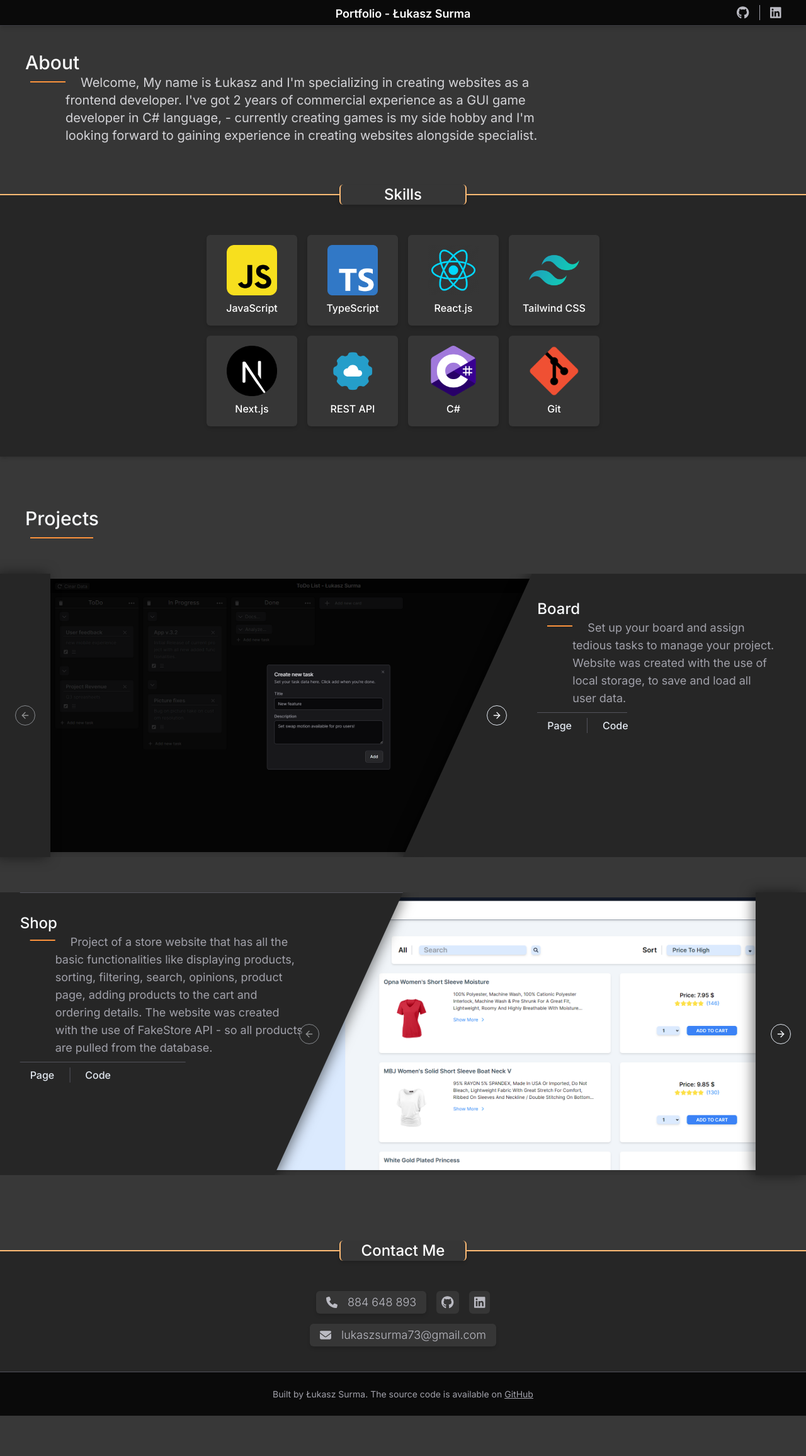
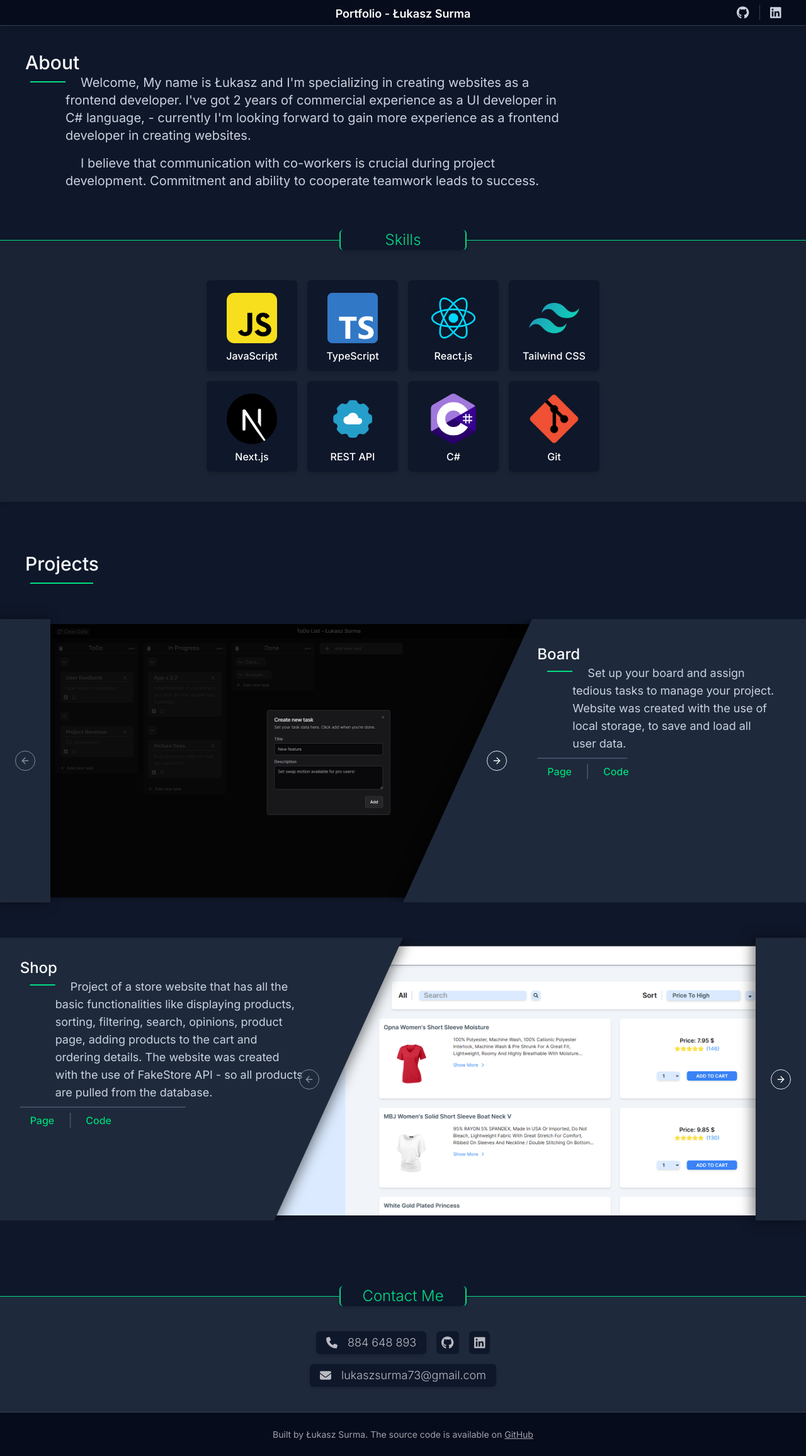
Before and after one commit to S-Lukasz/portfolio-page, a Next.js app: page / in a window 1280 px wide. Shown: the whole page at 63% size. Before the commit the page ends 2248 px from the top, so only its background shows below. Built offline with nearby package versions, Linux system fonts and the light colour scheme.

Commit message:
layout changes

```diff
--- a/app/globals.css
+++ b/app/globals.css
@@ -3,7 +3,7 @@
 @tailwind utilities;
 
 body {
-    background-color: #383838;
+    background-color: #0f172a;
 
 }
 
@@ -14,3 +14,13 @@ body {
 .drop-shadow-clipped {
     filter: drop-shadow(-5px 0 10px rgba(0, 0, 0, 0.5));
 }
+
+.text-shadow
+{
+    text-shadow: black 0px 0 0px;
+}
+
+.text-shadow:hover
+{
+    text-shadow: black 1px 0 10px;
+}
--- a/app/page.tsx
+++ b/app/page.tsx
@@ -11,30 +11,34 @@ import { PROJECTS, SKILLS } from "./consts";
 export default function Home() {
   return (
     <div className="w-full h-full  flex items-center text-center text-sm font-bold sm:text-2xl flex-col">
-      <div className="w-full bg-[#363636] text-left pt-10 px-10 flex  flex-col pb-20">
+      <div className="w-full bg-[#0f172a] text-left pt-10 px-6 sm:px-10 flex flex-col pb-20">
         <p className=" text-zinc-50 font-medium text-xl sm:text-3xl">About</p>
         <div className="flex items-start">
-          <div className="border-b-2 w-14 ml-2 mt-3 shadow-md border-orange-400"></div>
-          <div className="flex flex-col font-normal text-base sm:text-xl w-3/4 sm:w-2/3 text-zinc-300 gap-4">
+          <div className="border-b-2 w-14 ml-2 mt-3 shadow-md border-[#00dd82]"></div>
+          <div className="flex flex-col font-normal text-light sm:text-xl w-full sm:w-2/3 text-[#cad2df] gap-4">
             <span className="indent-6">
               Welcome, My name is Łukasz and I&apos;m specializing in creating
               websites as a frontend developer. I&apos;ve got 2 years of
-              commercial experience as a GUI game developer in C# language, -
-              currently creating games is my side hobby and I&apos;m looking
-              forward to gaining experience in creating websites alongside
-              specialist.
+              commercial experience as a UI developer in C# language, -
+              currently I&apos;m looking forward to gain more experience as a
+              frontend developer in creating websites.
+            </span>
+            <span className="indent-6">
+              I believe that communication with co-workers is crucial during
+              project development. Commitment and ability to cooperate teamwork
+              leads to success.
             </span>
           </div>
         </div>
       </div>
 
-      <div className="w-full gap-4 bg-neutral-800 pb-8 text-left flex text-white flex-col shadow-md items-center ">
+      <div className="w-full gap-4 bg-[#1a2333] pb-8 text-left flex text-white flex-col shadow-md items-center ">
         <div className="flex w-full items-center m-auto -mt-4">
-          <div className="border-b-2 w-full border-orange-300 shadow-md"></div>
-          <p className="text-center w-96 font-medium text-xl sm:text-2xl bg-[#363636] px-4 sm:px-8 rounded-md border-x-2 border-orange-300 z-0 shadow-md ">
+          <div className="border-b w-full border-[#00dd82] shadow-md"></div>
+          <p className="text-center w-96 text-[#00dd82] font-light text-xl sm:text-2xl bg-[#0f172a] px-4 sm:px-8 rounded-md border-x-2 border-[#00dd82] z-0 shadow-md ">
             Skills
           </p>
-          <div className="border-b-2 w-full border-orange-300 shadow-md"></div>
+          <div className="border-b w-full border-[#00dd82] shadow-md"></div>
         </div>
 
         <div className="grid grid-cols-4 gap-4 mt-2 sm:pb-4 sm:mt-8">
@@ -43,11 +47,13 @@ export default function Home() {
               <a
                 href={result.path}
                 target="_blank"
-                className="sm:w-36 sm:h-36 w-14 h-14 flex flex-col shadow-md font-light text-center duration-300 ease-out transition-all  hover:text-orange-400 items-center hover:bg-[#4d4b4b] text-lg bg-[#363636] rounded-md"
+                className="sm:w-36 sm:h-36 w-14 h-14 flex flex-col shadow-md hover:shadow-xl
+                font-light text-center duration-300 ease-out transition-all hover:text-[#00dd82] items-center
+                 hover:bg-[#070c1d] text-lg bg-[#0f172a] rounded-md"
                 key={"skillKey" + i}
               >
                 <img
-                  className="sm:w-20 sm:h-20 w-8 h-8 mt-3 sm:mt-4 "
+                  className="sm:w-20 sm:h-20 w-8 h-8 mt-3 sm:mt-5 hover:scale-105 duration-300 ease-out transition-all"
                   src={result.icon}
                   alt={result.name}
                 />
@@ -60,11 +66,11 @@ export default function Home() {
         </div>
       </div>
 
-      <div className="flex flex-col sm:gap-14 pb-20 sm:mt-10 bg-[#383838]">
+      <div className="flex flex-col sm:gap-14 pb-20 sm:mt-10 ">
         <div className="flex h-full sm:text-left text-slate-50 text-2xl flex-col mt-10 sm:px-10">
           <p className="font-medium text-xl sm:text-3xl">Projects</p>
           <div className="flex sm:justify-start justify-center sm:items-start gap-4">
-            <div className="sm:border-b-2 border-b w-full sm:w-1/12 sm:ml-2 mt-3 border-orange-300 sm:border-orange-400"></div>
+            <div className="sm:border-b-2 border-b w-full sm:w-1/12 sm:ml-2 mt-3 border-[#00dd82] sm:border-[#00dd82]"></div>
           </div>
         </div>
         {PROJECTS.map((result, i) => (
@@ -85,16 +91,16 @@ export default function Home() {
         ))}
       </div>
 
-      <div className="w-full gap-4 bg-neutral-800 pb-10 text-left flex text-white flex-col shadow-md items-center sm:mt-10 relative">
+      <div className="w-full gap-4 bg-[#1e293b] pb-10 text-left flex text-white flex-col shadow-md items-center sm:mt-10 relative">
         <div className="flex w-full items-center m-auto -mt-4">
-          <div className="border-b-2 w-full border-orange-300 shadow-md"></div>
-          <p className="text-center w-96 font-medium text-lg sm:text-2xl whitespace-nowrap px-4 sm:px-8 bg-[#363636] border-x-2 border-orange-300 z-0 rounded-md shadow-md">
+          <div className="border-b w-full border-[#00dd82] shadow-md"></div>
+          <p className="text-center text-[#00dd82] w-96 font-light text-lg sm:text-2xl whitespace-nowrap px-4 sm:px-8 bg-[#0f172a] border-x-2 border-[#00dd82] z-0 rounded-md shadow-md">
             Contact Me
           </p>
-          <div className="border-b-2 w-full border-orange-300 shadow-md"></div>
+          <div className="border-b w-full border-[#00dd82] shadow-md"></div>
         </div>
 
-        <div className="flex gap-4 mt-8 flex-col items-center text-[#babac2] ">
+        <div className="flex gap-4 mt-6 flex-col items-center text-[#babac2] ">
           <div className="flex gap-4">
             <button
               onClick={() => {
@@ -103,7 +109,7 @@ export default function Home() {
                   title: "Phone number copied",
                 });
               }}
-              className="flex flex-col shadow-md py-1 font-light duration-300 ease-out transition-all text-left hover:text-orange-400 items-start hover:bg-[#292929] text-lg bg-[#363636] rounded-md"
+              className="flex flex-col hover:shadow-xl shadow-md py-1 font-light duration-300 ease-out transition-all text-left  hover:text-[#00dd82] items-start hover:bg-[#070c1d] text-lg bg-[#0f172a] rounded-md"
             >
               <div className="flex items-center gap-4 px-4 text-center">
                 <FontAwesomeIcon icon={faPhone} />
@@ -115,14 +121,14 @@ export default function Home() {
               <a
                 target="_blank"
                 href="https://github.com/S-Lukasz"
-                className="hover:text-orange-400 items-start duration-300 ease-out transition-all hover:bg-[#292929] text-xl bg-[#363636] rounded-md px-2 py-1"
+                className=" hover:text-[#00dd82] hover:shadow-xl items-start duration-300 ease-out transition-all hover:bg-[#070c1d] text-xl bg-[#0f172a] rounded-md px-2 py-1"
               >
                 <FontAwesomeIcon icon={faGithub} />
               </a>
               <a
                 target="_blank"
                 href="https://www.linkedin.com/in/%C5%82ukasz-surma-71b0a7219/"
-                className="hover:text-orange-400 items-start duration-300 ease-out transition-all hover:bg-[#292929] text-xl bg-[#363636] rounded-md px-2 py-1"
+                className=" hover:text-[#00dd82] hover:shadow-xl items-start duration-300 ease-out transition-all hover:bg-[#070c1d] text-xl bg-[#0f172a] rounded-md px-2 py-1"
               >
                 <FontAwesomeIcon icon={faLinkedin} />
               </a>
@@ -136,9 +142,9 @@ export default function Home() {
                 title: "E-mail copied",
               });
             }}
-            className="flex flex-col shadow-md py-1 font-light text-left duration-300 ease-out transition-all hover:text-orange-400 items-start hover:bg-[#292929] text-lg bg-[#363636] rounded-md"
+            className="flex flex-col hover:shadow-xl shadow-md py-1 font-light text-left duration-300 ease-out transition-all  hover:text-[#00dd82] items-start hover:bg-[#070c1d] text-lg bg-[#0f172a] rounded-md"
           >
-            <div className="flex items-center gap-4 px-4 text-center">
+            <div className="flex hover:shadow-xl items-center gap-4 px-4 text-center">
               <FontAwesomeIcon icon={faEnvelope} />
 
               <p>lukaszsurma73@gmail.com</p>
--- a/components/footer.tsx
+++ b/components/footer.tsx
@@ -1,7 +1,7 @@
 export default function Footer() {
   return (
-    <footer className="z-10 flex flex-col items-center justify-center border-t border-zinc-600 bg-neutral-950">
-      <div className=" border-t border-zinc-600" />
+    <footer className="z-10 flex flex-col items-center justify-center border-t border-[#323e52] bg-[#070c1d]">
+      <div className=" border-t border-[#323e52]" />
       <p className="text-sm text-[#A1A1AA] p-6 text-center">
         Built by Łukasz Surma. The source code is available on{" "}
         <a
--- a/components/header.tsx
+++ b/components/header.tsx
@@ -21,14 +21,14 @@ export function DropdownMenuCheckboxes() {
     <DropdownMenu>
       <DropdownMenuTrigger asChild>
         <Button
-          className="text-slate-300 hover:text-slate-50  inline-flex h-6 px-4 py-2
+          className="text-slate-300 hover:text-slate-50 bg-[#070c1d] inline-flex h-6 px-4 py-2
           items-center justify-center whitespace-nowrap rounded-md text-base font-medium ring-offset-white transition-colors
           focus-visible:outline-none focus-visible:ring-2 focus-visible:ring-slate-950 focus-visible:ring-offset-2"
         >
           <FontAwesomeIcon className="h-5 w-5" icon={faBars} />
         </Button>
       </DropdownMenuTrigger>
-      <DropdownMenuContent className="w-56">
+      <DropdownMenuContent className="w-56 bg-[#070c1d]">
         <DropdownMenuLabel className="text-base text-slate-50">
           Menu
         </DropdownMenuLabel>
@@ -79,7 +79,7 @@ export default function Header() {
   const header = useMemo(() => {
     if (!isMobileView) {
       return (
-        <header className="sticky top-0 z-30 flex flex-col bg-neutral-950 shadow-md">
+        <header className="sticky top-0 z-30 flex flex-col bg-[#070c1d] shadow-md">
           <p className="text-center text-lg font-semibold text-white absolute w-full h-full pointer-events-none my-2 ">
             Portfolio - Łukasz Surma
           </p>
@@ -88,17 +88,17 @@ export default function Header() {
               <a
                 target="_blank"
                 href="https://github.com/S-Lukasz"
-                className="text-[#babac2] hover:text-slate-50 inline-flex
+                className="text-[#cad2df] hover:text-slate-50 inline-flex
             items-center justify-center whitespace-nowrap rounded-md text-base font-medium ring-offset-white transition-colors
             focus-visible:outline-none focus-visible:ring-2 focus-visible:ring-slate-950 focus-visible:ring-offset-2"
               >
                 <FontAwesomeIcon className="text-xl" icon={faGithub} />
               </a>
-              <div className="border-r border-zinc-400 h-6 " />
+              <div className="border-r border-[#323e52] h-6 " />
               <a
                 target="_blank"
                 href="https://www.linkedin.com/in/%C5%82ukasz-surma-71b0a7219/"
-                className="text-[#babac2] hover:text-slate-50 inline-flex
+                className="text-[#cad2df] hover:text-slate-50 inline-flex
           items-center justify-center whitespace-nowrap rounded-md text-base font-medium ring-offset-white transition-colors
           focus-visible:outline-none focus-visible:ring-2 focus-visible:ring-slate-950 focus-visible:ring-offset-2"
               >
@@ -106,19 +106,19 @@ export default function Header() {
               </a>
             </div>
           </div>
-          <div className=" border-b border-zinc-700"> </div>
+          <div className=" border-b border-[#323e52]"> </div>
         </header>
       );
     } else
       return (
-        <header className="sticky top-0 z-10 flex bg-zinc-950 shadow-md py-4">
+        <header className="sticky top-0 z-10 flex bg-[#070c1d] shadow-md py-4">
           <p className="text-center text-lg font-semibold text-white absolute w-full pointer-events-none mb-2">
             Portfolio - Łukasz Surma
           </p>
           <div className="flex items-center text-center font-bold text-sm ">
             {DropdownMenuCheckboxes()}
           </div>
-          <div className="border-r border-zinc-600" />
+          <div className="border-r border-[#323e52]" />
         </header>
       );
   }, [currentPath, isMobileView]);
--- a/components/project.tsx
+++ b/components/project.tsx
@@ -29,7 +29,7 @@ export default function Project({ project, className, index }: Prop) {
       <div
         className={
           (isFlipped ? "  right-0 " : " ") +
-          " drop-shadow-clipped absolute h-full w-20 bg-neutral-800 z-10 pointer-events-none "
+          " drop-shadow-clipped absolute h-full w-20 bg-[#1e293b] z-10 pointer-events-none "
         }
       />
       <div
@@ -38,7 +38,7 @@ export default function Project({ project, className, index }: Prop) {
           " h-full  flex relative overflow-hidden"
         }
       >
-        <Carousel className="w-2/3 shadow-lg bg-neutral-800 my-2">
+        <Carousel className="w-2/3 shadow-lg bg-[#1e293b] my-2">
           <CarouselContent className="h-full">
             {project.images.map((image, i) => (
               <CarouselItem key={"imageKey_" + i}>
@@ -56,13 +56,13 @@ export default function Project({ project, className, index }: Prop) {
           <CarouselPrevious
             className={
               (isFlipped ? "ml-24 " : " ml-[72px] ") +
-              " z-20 bg-neutral-800 hover:bg-orange-400 hover:border-neutral-800 duration-300 ease-out transition-all"
+              " z-20 bg-[#1e293b] hover:bg-[#00dd82] hover:border-[#434e61] duration-300 ease-out transition-all"
             }
           />
           <CarouselNext
             className={
               (isFlipped ? "mr-[72px] " : " mr-24 ") +
-              " z-20 bg-neutral-800 hover:bg-orange-400 hover:border-neutral-800 duration-300 ease-out transition-all"
+              " z-20 bg-[#1e293b] hover:bg-[#00dd82] hover:border-[#434e61] duration-300 ease-out transition-all"
             }
           />
         </Carousel>
@@ -72,7 +72,7 @@ export default function Project({ project, className, index }: Prop) {
             "drop-shadow-clipped flex absolute w-full h-full pointer-events-none"
           )}
         >
-          <div className="clipped-component bg-neutral-800 w-full h-full flex absolute">
+          <div className="clipped-component bg-[#1e293b] w-full h-full flex absolute">
             <div
               className={
                 (isFlipped ? " -scale-100 p-8 w-2/3 " : " w-1/3 ") +
@@ -80,39 +80,35 @@ export default function Project({ project, className, index }: Prop) {
               }
             >
               <div
-                className={
-                  index === 0
-                    ? ""
-                    : " border-t border-zinc-600 w-full mt-2 mb-8 mx-auto"
-                }
+                className={index === 0 ? "" : "  w-full mt-2 mb-8 mx-auto"}
               />
               <p className="text-2xl font-medium">{project.name}</p>
               <div className="flex w-full ">
-                <div className="ml-4 w-10 h-1 mt-2 border-b-2 border-orange-400"></div>
+                <div className="ml-4 w-10 h-1 mt-2 border-b-2 border-[#00dd82]"></div>
                 <p
                   className={
                     (isFlipped ? " w-1/2 " : " w-3/4 ") +
-                    " pb-2 font-normal indent-6 text-[#A1A1AA] text-lg"
+                    " pb-2 font-normal indent-6 text-[#cad2df] text-lg"
                   }
                 >
                   {project.desc}
                 </p>
               </div>
-              <div className="w-1/3 flex border-t border-zinc-600 gap-2 py-2">
+              <div className="w-1/3 flex border-t-2 border-[#3f4c63] gap-2 py-2">
                 <a
                   target="_blank"
                   href={project.page}
-                  className="text-slate-200 hover:text-orange-400 inline-flex text-center px-4 duration-300 ease-out transition-all
-                  whitespace-nowrap rounded-md text-base font-medium"
+                  className="text-[#00dd82] hover:text-white inline-flex text-center px-4 duration-300 ease-out transition-all
+                  whitespace-nowrap rounded-md text-base font-medium text-shadow"
                 >
                   Page
                 </a>
-                <div className=" border-r border-zinc-600"></div>
+                <div className=" border-r-2 border-[#3f4c63]"></div>
                 <a
                   target="_blank"
                   href={project.path}
-                  className="text-slate-200 hover:text-orange-400 inline-flex text-center px-4 duration-300 ease-out transition-all
-                whitespace-nowrap rounded-md text-base font-medium
+                  className="text-[#00dd82] hover:text-white  inline-flex text-center px-4 duration-300 ease-out transition-all
+                whitespace-nowrap rounded-md text-base font-medium text-shadow
                 "
                 >
                   Code
--- a/components/ui/toaster.tsx
+++ b/components/ui/toaster.tsx
@@ -18,7 +18,7 @@ export function Toaster() {
       {toasts.map(function ({ id, title, description, action, ...props }) {
         return (
           <Toast
-            className=" bg-zinc-950 text-slate-50 border-zinc-600"
+            className=" bg-[#070c1d] text-slate-50 border-zinc-600 border-[#00dd82]"
             key={id}
             {...props}
           >
```
Also changed, not shown: components/project-mobile.tsx (+11 -13 lines).
